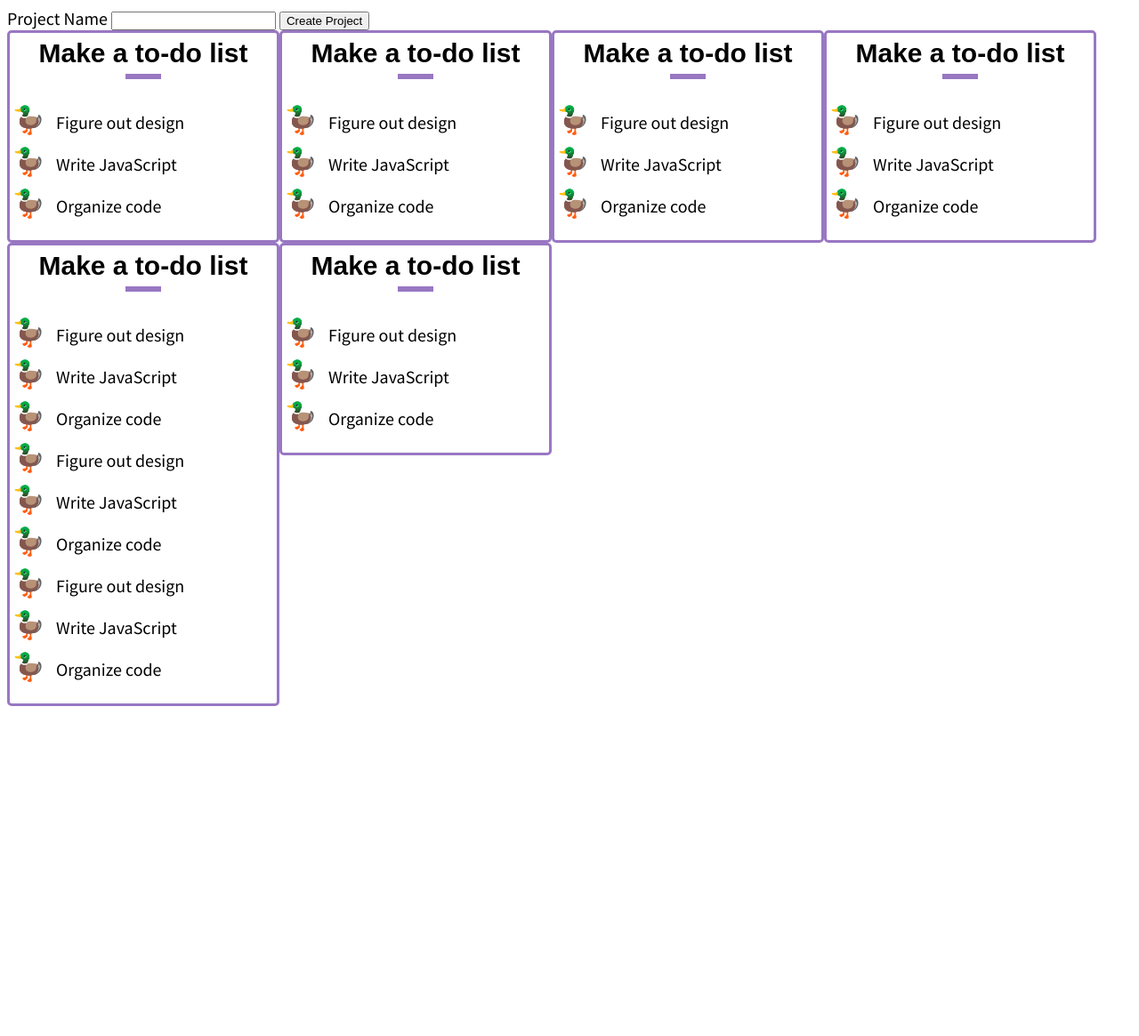
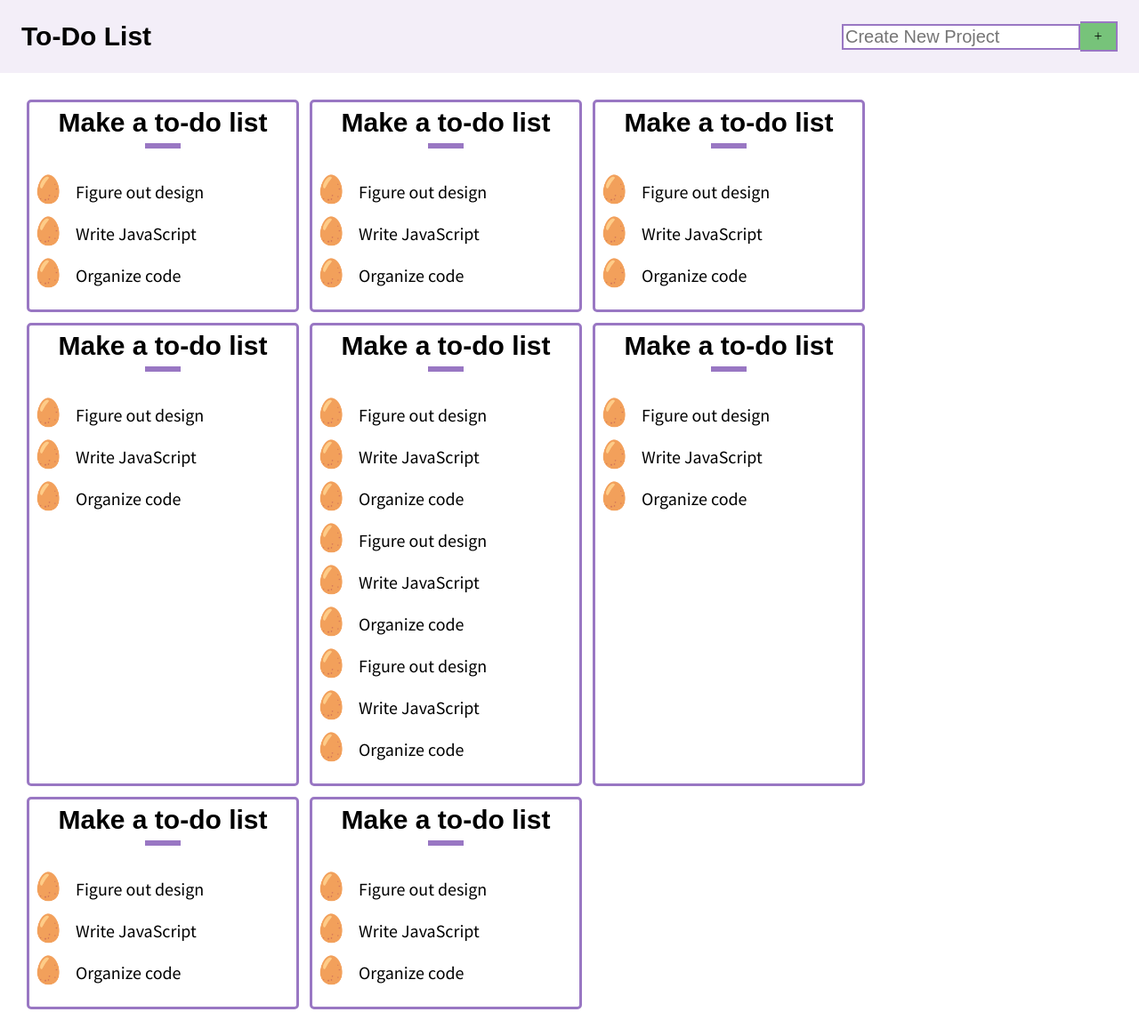
Before and after one commit to jwern/todo-list, a plain HTML site: page index.html in a window 1280 px wide. Shown: the whole page at 89% size. Before the commit the page ends 802 px from the top, so only its background shows below. Drawn offline with Linux system fonts and the light colour scheme; a web font is replaced by a local one.

Commit message:
Basic styling of hard-coded elements

```diff
--- a/css/style.min.css
+++ b/css/style.min.css
@@ -1 +1 @@
-html{font-size:20px}body{font-size:1rem;font-family:"Source Sans Pro",sans-serif}h1,h2,h3,h4,h5{font-family:"Signika Negative",sans-serif;padding:unset;margin:unset}.projects-list{display:flex;align-items:flex-start;flex-wrap:wrap}.sample-project{min-width:300px;border:3px solid #9977c3;border-radius:5px}.sample-project .project-heading{text-align:center}.sample-project .project-heading .project-title{padding:6px}.sample-project div.divider{background-color:#9977c3;height:6px;width:40px;margin:auto}.sample-project ul{list-style:"🦆"}.sample-project ul li{padding:6px 12px}.sample-project ul li:hover{list-style:"🐢"}.sample-project ul li::marker{font-size:1.5rem;color:#77c37a}.myDiv{color:#77c37a;cursor:pointer}.myDiv:hover{color:#c3b777}
+html{font-size:20px}body{margin:unset;font-size:1rem;font-family:"Source Sans Pro",sans-serif}h1,h2,h3,h4,h5{font-family:"Signika Negative",sans-serif;padding:unset;margin:unset}.page-nav{display:flex;justify-content:space-between;flex-wrap:wrap;padding:24px;background-color:#f3eef8;position:sticky;top:0}.page-nav .create-project form{display:flex;align-items:center}.page-nav .create-project form input{font-size:1rem;max-width:260px}.page-nav .create-project form input[type=text]{border:2px solid #9977c3}.page-nav .create-project form input[type=submit]{all:initial;background-color:#77c37a;border:2px solid #9977c3;border-left:none;cursor:pointer;height:calc(2em - 2px);width:2rem;text-align:center}.projects-list{display:flex;flex-wrap:wrap;padding:24px}@media screen and (max-width: 768px){.projects-list{justify-content:center}}.project{min-width:300px;margin:6px;border:3px solid #9977c3;border-radius:5px}.project .project-heading{text-align:center}.project .project-heading .project-title{padding:6px}.project div.divider{background-color:#9977c3;height:6px;width:40px;margin:auto}.project ul{list-style:"🥚"}.project ul li{padding:6px 12px}.project ul li:hover{list-style:"🐢"}.project ul li::marker{font-size:1.5rem;color:#77c37a}.myDiv{color:#77c37a;cursor:pointer}.myDiv:hover{color:#c3b777}
--- a/index.html
+++ b/index.html
@@ -6,19 +6,24 @@
   <meta name="viewport" content="width=device-width, initial-scale=1">
   <link rel="preconnect" href="https://fonts.gstatic.com">
   <link href="https://fonts.googleapis.com/css2?family=Signika+Negative:wght@300;400;600;700&family=Source+Sans+Pro:wght@400;600;900&display=swap" rel="stylesheet">
+  <!-- Uncomment two lines below to enable FlexMasonry -->
+    <!-- <link rel="stylesheet" href="../node_modules/flexmasonry/dist/flexmasonry.css">
+    <script src="../node_modules/flexmasonry/dist/flexmasonry.js"></script> -->
   <link type="text/css" rel="stylesheet" href="css/style.min.css">
   <link rel="shortcut icon" type="image/x-icon" href="favicon.ico">
 </head>
 <body>
-  <div class="create-project">
-    <form>
-      <label for="name">Project Name</label>
-      <input type="text" id="name" name="name">
-      <input type="submit" value="Create Project">
-    </form>
-  </div>
+  <nav class="page-nav">
+    <div><h1>To-Do List</h1></div>
+    <div class="create-project">
+      <form>
+        <input type="text" id="name" name="name" placeholder="Create New Project">
+        <input type="submit" value="+">
+      </form>
+    </div>
+  </nav>
   <div class="projects-list">
-    <div class="sample-project">
+    <div class="project">
       <div class="project-heading">
         <h2 class="project-title">Make a to-do list</h2>
         <div class="divider"></div>
@@ -29,7 +34,7 @@
         <li>Organize code</li>
       </ul>
     </div>
-    <div class="sample-project">
+    <div class="project">
       <div class="project-heading">
         <h2 class="project-title">Make a to-do list</h2>
         <div class="divider"></div>
@@ -40,7 +45,7 @@
         <li>Organize code</li>
       </ul>
     </div>
-    <div class="sample-project">
+    <div class="project">
       <div class="project-heading">
         <h2 class="project-title">Make a to-do list</h2>
         <div class="divider"></div>
@@ -51,7 +56,7 @@
         <li>Organize code</li>
       </ul>
     </div>
-    <div class="sample-project">
+    <div class="project">
       <div class="project-heading">
         <h2 class="project-title">Make a to-do list</h2>
         <div class="divider"></div>
@@ -62,7 +67,7 @@
         <li>Organize code</li>
       </ul>
     </div>
-    <div class="sample-project">
+    <div class="project">
       <div class="project-heading">
         <h2 class="project-title">Make a to-do list</h2>
         <div class="divider"></div>
@@ -79,7 +84,29 @@
         <li>Organize code</li>
       </ul>
     </div>
-    <div class="sample-project">
+    <div class="project">
+      <div class="project-heading">
+        <h2 class="project-title">Make a to-do list</h2>
+        <div class="divider"></div>
+      </div>
+      <ul class="project-items">
+        <li>Figure out design</li>
+        <li>Write JavaScript</li>
+        <li>Organize code</li>
+      </ul>
+    </div>
+    <div class="project">
+      <div class="project-heading">
+        <h2 class="project-title">Make a to-do list</h2>
+        <div class="divider"></div>
+      </div>
+      <ul class="project-items">
+        <li>Figure out design</li>
+        <li>Write JavaScript</li>
+        <li>Organize code</li>
+      </ul>
+    </div>
+    <div class="project">
       <div class="project-heading">
         <h2 class="project-title">Make a to-do list</h2>
         <div class="divider"></div>
```
